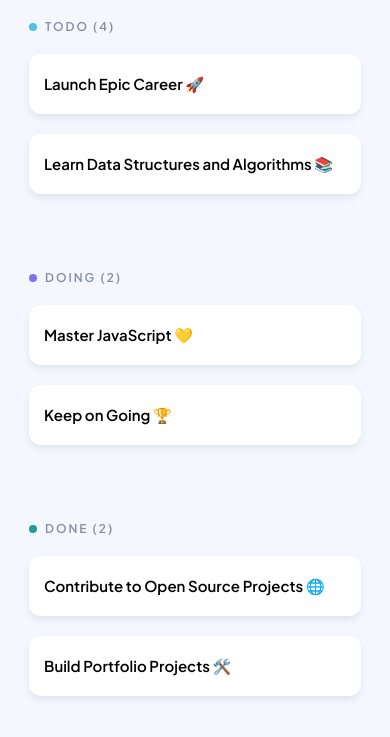
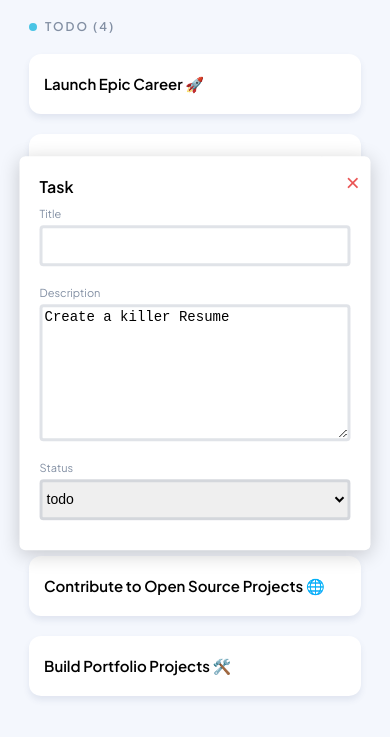
Before and after one commit to chelsigorridon/CHEGOR25091_PTO2502_GroupA_ChelsiGorridon_JSL04, a plain HTML site: page index.html in a window 390 px wide. Both pictures are taken after a click on the element "Launch Epic Career 🚀". Shown: the part 69-806 px from the top of the page. Drawn offline with Linux system fonts and the light colour scheme.

Commit message:
Final commit for all files

```diff
--- a/Styles/zstyles.css
+++ b/Styles/zstyles.css
@@ -1,22 +1,31 @@
 
 * {
-  box-sizing: border-box;
+  box-sizing: border-box;       /* Ensures padding and border are included in total element size */
 }
 
+
+/*** MODAL STYLING ***/
+
+
 #task-modal {
+    display: none;              /* Element sizing and colour */
     width: 600px;
     height: 415px;
     border-radius: 6px;
     background-color: #FFFFFF;
-    padding-top: 16px 16px 8px 8px;
+    padding: 16px 8px 16px 8px;
     position: fixed;
-    top: 242;
-    left: 456;
+    top: 50%;
+    left: 50%;
+    transform: translate(-50%, -50%);                                /* Center modal */
+    z-index: 999;                                                   /* Ensure it's above other content */
+    box-shadow: 0 4px 20px rgba(0, 0, 0, 0.2);
+    font-family: Plus Jakarta Sans, sans-serif;
 
 
 }
 
-.modal-content {
+.modal-content {            /* Uses Flex to align container in centre */
     display: flex;
     flex-direction: column;
     width: 551px;
@@ -29,13 +38,13 @@ h2 {
 
 }
 
-label {
+label {                    /* Changes Colour and sizing of all labels */
     font-size: 12px;
     color: #828FA3;
     margin-bottom: 5px;
 }
 
-input ,textarea , select {
+input ,textarea , select {         /* Styles all input and text boxes */
     border-radius: 4px;
     border: solid #828FA340
 }
@@ -53,7 +62,7 @@ select {
 }
 
 
-.modal-body {
+.modal-body {                    /* Aligns all inner content of modal using flexbox */
     display: flex;
     flex-direction: column;
     margin-top: 10px;
@@ -61,11 +70,63 @@ select {
 
 }
 
-.close {
+.close {                          /* Styling for exit button */
   cursor: pointer;
   font-size: 20px;
   color: #EA5555;
-  display: flex;
-  justify-content: flex-end;
+  border: none;
+  background: none;
+  transition-duration: 0.4s;
+  position: absolute;
+  top: 12px;
+  right: 16px;
+}
 
+
+button:hover {
+  background-color: #828FA3; /* Changes background colour on hover */
 }
+
+
+/*** END MODAL STYLING ***/
+
+/*** MOBILE RESPONSIVE MEDIA QUERIES ***/
+
+@media (max-width: 768px) {
+  #task-modal {
+    width: 90%;
+    height: auto;
+    padding: 20px;
+  }
+
+  .modal-content {
+    width: 100%;
+    height: auto;
+  }
+
+  .heading-task {
+    font-size: 16px;
+  }
+
+  label {
+    font-size: 11px;
+  }
+
+  input,
+  textarea,
+  select {
+    width: 100%;
+    font-size: 14px;
+  }
+
+  .close {
+    width: 14.84px;
+    height: 14.84px;
+    font-size: 24px;
+    position: absolute;
+    top: 12px;
+    right: 16px;
+  }
+}
+
+/*** END OF MEDIA QUERIES ***/
--- a/index.html
+++ b/index.html
@@ -84,16 +84,16 @@
       </div>
     </div>
 
-    <div id="task-modal" class="modal">
+    <div id="task-modal" class="modal" style="display: none">
   <div class="modal-content">
     <div class="modal-header">
-      <span id="close-modal" class="close">&times;</span>
+      <button id="close-modal" class="close" aria-label="Close modal">&times;</button>
     </div>
+     <h2  class="heading-task ">Task</h2>
 
-    <h2>Task</h2>
     <div class="modal-body">
       <label for="modal-title">Title</label>
-      <input type="text" id="modal-title" />
+      <input id="modal-title"/>
       </div>
 
     <div class="modal-body">
@@ -111,7 +111,7 @@
     </div>
   </div>
 </div>
-
+</div>
 
   </body>
     <script  type="module"  src="Data/initialData.js"></script>
```
